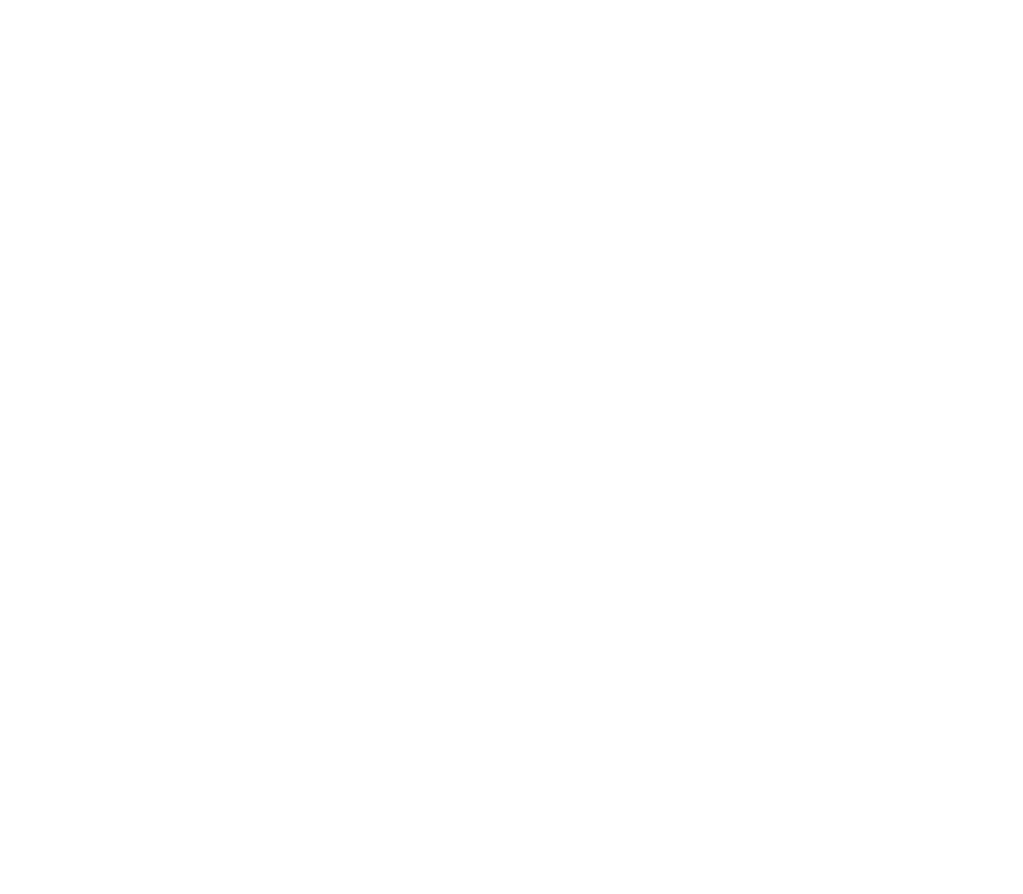
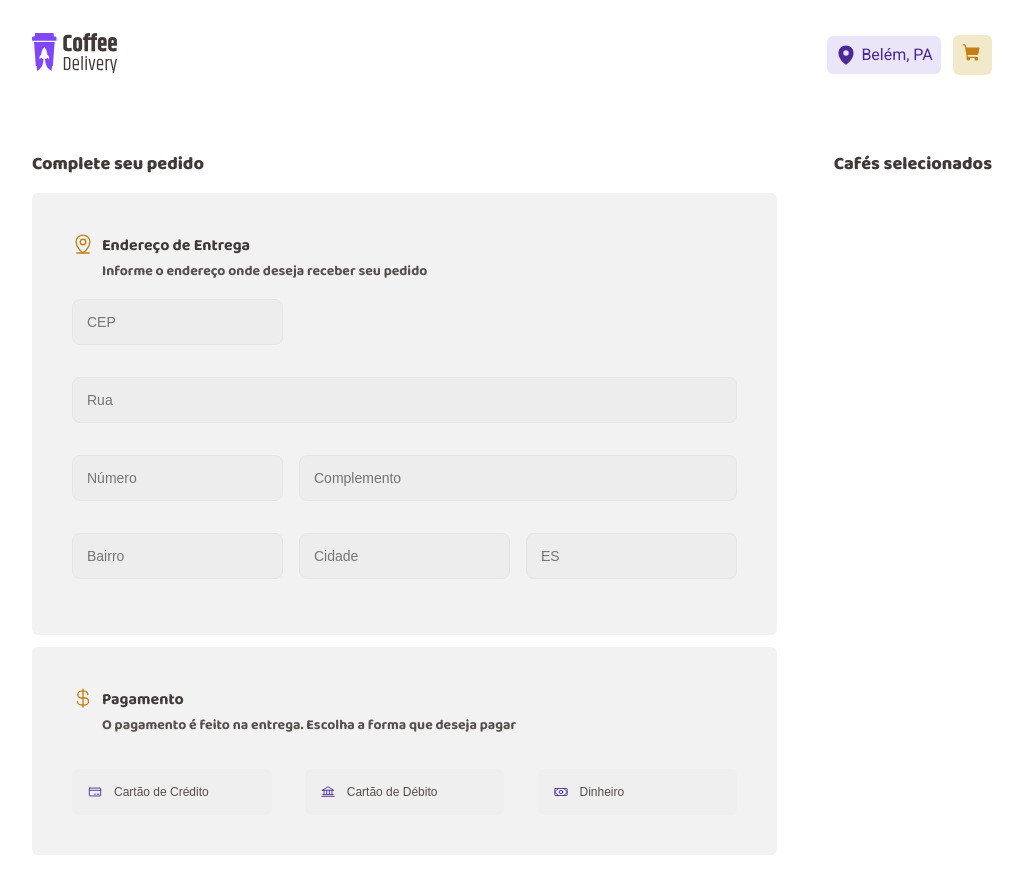
Before and after one commit to Victor-Palha/Coffe-Delivery, a React (Vite) app: page /checkout in a window 1280 px wide. Before the commit this address had no page. Shown: the whole page, without its empty margins (128-1151 px from the left). Before the commit the page ends 800 px from the top, so only its background shows below. Built offline with nearby package versions, Linux system fonts and the light colour scheme.

Commit message:
Start Checkout page

```diff
--- a/src/Router.tsx
+++ b/src/Router.tsx
@@ -1,12 +1,14 @@
 import { Routes, Route } from "react-router-dom";
 import { Home } from "./pages/Home";
 import { DefaultLayout } from "./layouts/DeafultLayout";
+import { Checkout } from "./pages/Checkout";
 
 export function Router(){
     return(
         <Routes>
             <Route path="/" element={<DefaultLayout />}>
                 <Route path="/" element={<Home />} />
+                <Route path="/checkout" element={<Checkout/>} />
             </Route>
         </Routes>
     )
--- a/src/components/Header/index.tsx
+++ b/src/components/Header/index.tsx
@@ -1,14 +1,17 @@
 import { HeaderContainer, HeaderNav } from "./styles"
 import {ShoppingCart, MapPin } from "phosphor-react"
 import imgLogo from "../../assets/Logo.svg"
+import { NavLink } from "react-router-dom"
 
 export function Header(){
     return (
         <HeaderContainer>
-            <img src={imgLogo} alt="Logo" />
+            <NavLink to="/">
+                <img src={imgLogo} alt="Logo" />
+            </NavLink>
             <HeaderNav>
                 <p><MapPin size={22} weight="fill" /> Belém, PA</p>
-                <button><ShoppingCart size={20} weight="fill"/></button>
+                <NavLink to="/checkout"><ShoppingCart size={20} weight="fill"/></NavLink>
             </HeaderNav>
         </HeaderContainer>
     )
--- a/src/components/Header/styles.ts
+++ b/src/components/Header/styles.ts
@@ -25,7 +25,7 @@
         }
     }
 
-    button{
+    a{
         border: 0;
         border-radius: 6px;
         padding: 0.5rem 0.6rem;
--- /dev/null
+++ b/src/pages/Checkout/CardCoffe/style.ts
@@ -0,0 +1,5 @@
+import { styled } from "styled-components";
+
+export const CardCoffeContainer = styled.div`
+
+`
--- /dev/null
+++ b/src/pages/Checkout/Order/index.tsx
@@ -0,0 +1,45 @@
+import { BaseInput, OrderButtons, OrderContainer, OrderHeader, OrderInputs, OrderPayment } from "./style";
+import { MapPinLine, CurrencyDollar, Money, Bank, CreditCard } from "phosphor-react";
+
+export function Order(){
+    return (
+        <>
+        <OrderContainer>
+            <OrderHeader>
+                <MapPinLine size={22}/>
+                <div>
+                    <p>Endereço de Entrega</p>
+                    <span>Informe o endereço onde deseja receber seu pedido</span>
+                </div>
+            </OrderHeader>
+            <OrderInputs>
+                <BaseInput placeholder="CEP" type="text"/>
+                <BaseInput placeholder="Rua" type="text" filled={true}/>
+                <div>
+                    <BaseInput placeholder="Número" type="text"/>
+                    <BaseInput placeholder="Complemento" type="text" filled={true}/>
+                </div>
+                <div>
+                    <BaseInput placeholder="Bairro" type="text"/>
+                    <BaseInput placeholder="Cidade" type="text"/>
+                    <BaseInput placeholder="ES" type="text" filled={true}/>
+                </div>
+            </OrderInputs>
+        </OrderContainer>
+        <OrderPayment>
+            <OrderHeader>
+                <CurrencyDollar size={22}/>
+                <div>
+                    <p>Pagamento</p>
+                    <span>O pagamento é feito na entrega. Escolha a forma que deseja pagar</span>
+                </div>
+            </OrderHeader>
+            <OrderButtons>
+                <button><CreditCard size={14}/> Cartão de Crédito</button>
+                <button><Bank size={14}/> Cartão de Débito</button>
+                <button><Money size={14}/> Dinheiro</button>
+            </OrderButtons>
+        </OrderPayment>
+        </>
+    )
+}
--- /dev/null
+++ b/src/pages/Checkout/Order/style.ts
@@ -0,0 +1,76 @@
+import { styled } from "styled-components";
+
+export const OrderContainer = styled.div`
+    margin-top: 0.9375rem;
+    background-color: ${props => props.theme["white-300"]};
+    padding: 2.5rem;
+    border-radius: 6px;
+`
+
+export const OrderHeader = styled.div`
+    display: flex;
+    flex-direction: row;
+    svg{
+        color: ${props => props.theme["yellow-300"]};
+    }
+    div{
+        font-family: "Baloo 2", cursive;
+        margin-left: 0.5rem;
+        p{
+            color: ${props => props.theme["gray-400"]};
+            font-size: 1rem;
+        }
+        span{
+            color: ${props => props.theme["gray-300"]};
+            font-size: 0.875rem;
+        }
+    }
+`
+interface BaseButtonProps {
+    filled?: boolean;
+}
+
+export const BaseInput = styled.input<BaseButtonProps>`
+    padding: 0.875rem;
+    background-color: ${props => props.theme["white-400"]};
+    color: ${props => props.theme["gray-300"]};
+    margin: ${props => props.filled ? "1rem 0" : "1rem 1rem 1rem 0"};
+    width: ${props => props.filled ? "100%" : "auto"};
+    border: 1px solid ${props => props.theme["white-500"]};
+    border-radius: 8px;
+    font-size: 0.875rem;
+`
+
+export const OrderInputs = styled.div`
+    div{
+        display: flex;
+    }
+`
+
+export const OrderPayment = styled.div`
+    margin-top: 0.75rem;
+    background-color: ${props => props.theme["white-300"]};
+    padding: 2.5rem;
+    border-radius: 6px;
+`
+
+export const OrderButtons = styled.div`
+display: flex;
+justify-content: space-between;
+margin-top: 2rem;
+button{
+    display: flex;
+    align-items: center;
+    border: 0;
+    border-radius: 6px;
+    cursor: pointer;
+    width: 30%;
+    svg{
+        color: ${props => props.theme["purple-300"]};
+        margin-right: 0.75rem;
+    }
+    font-size: 0.75rem;
+    color: ${props => props.theme["gray-300"]};
+    padding: 1rem;
+}
+`
--- /dev/null
+++ b/src/pages/Checkout/index.tsx
@@ -0,0 +1,17 @@
+import { Order } from "./Order";
+import { CheckoutContainer } from "./style";
+
+export function Checkout(){
+    return (
+        <CheckoutContainer>
+            <div>
+                <h2>Complete seu pedido</h2>
+                <Order/>
+            </div>
+            <div>
+                <h2>Cafés selecionados</h2>
+
+            </div>
+        </CheckoutContainer>
+    )
+}
--- /dev/null
+++ b/src/pages/Checkout/style.ts
@@ -0,0 +1,13 @@
+import { styled } from "styled-components";
+
+export const CheckoutContainer = styled.form`
+    display: flex;
+    justify-content: space-between;
+    margin: 2.5rem 10rem;
+    h2{
+        font-family: "Baloo 2", cursive;
+        font-weight: 800;
+        font-size: 1.125rem;
+        color: ${props => props.theme["gray-400"]};
+    }
+`
```
Also changed, not shown: src/pages/Checkout/CardCoffe/index.tsx (added, +9 -0 lines).
